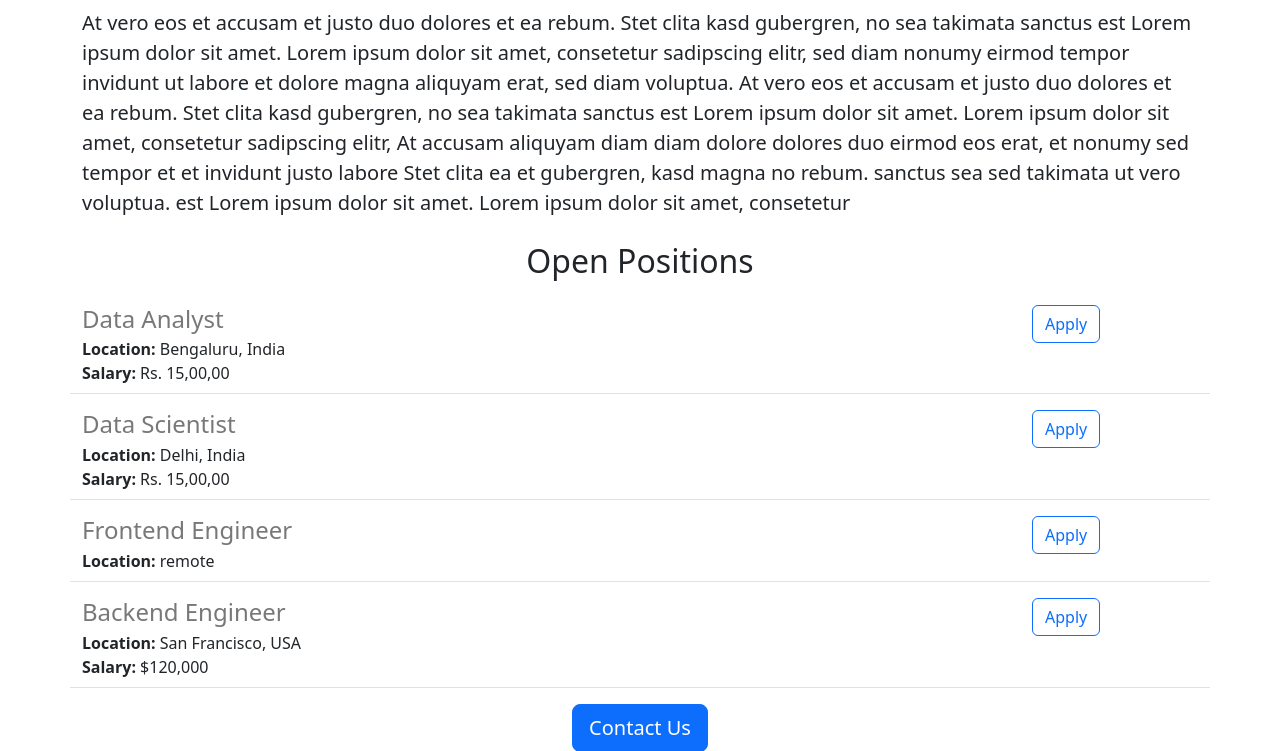
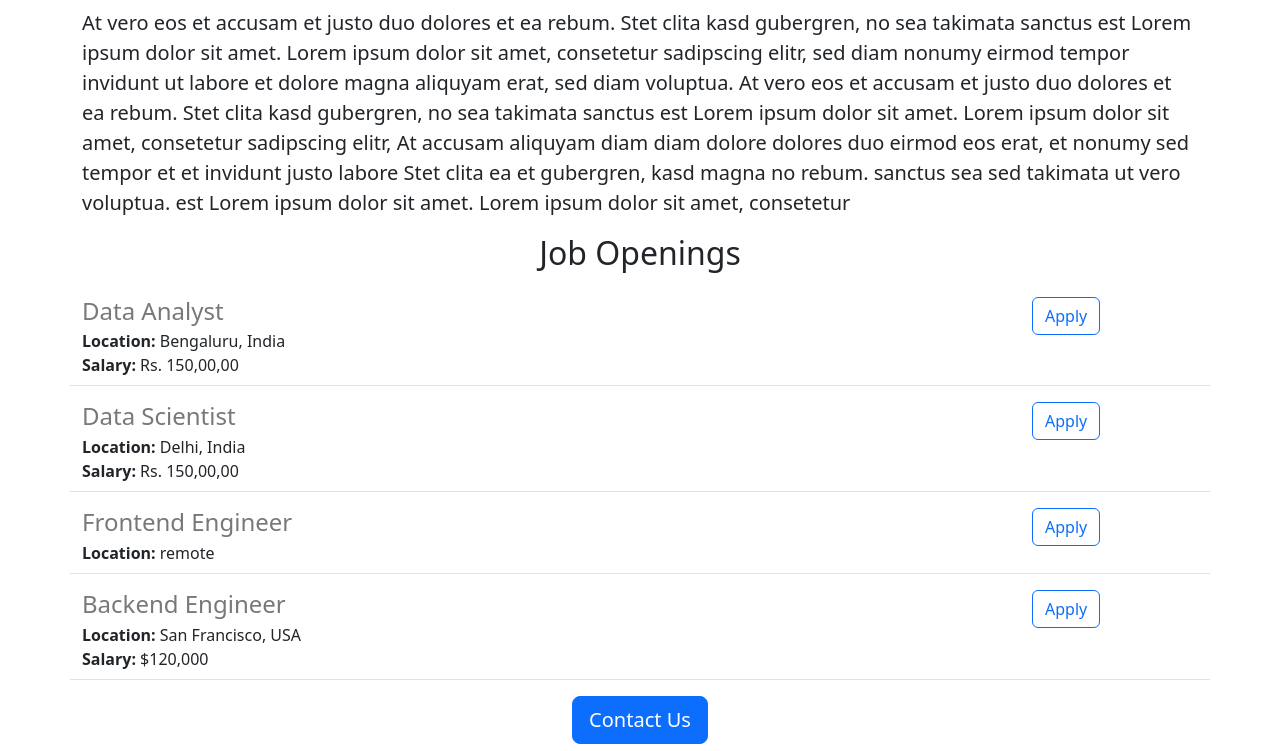
Before and after one commit to yernaz-togizbayev/jovian-careers-website-v2, a Flask app: page / in a window 1280 px wide. Shown: the part 1296-2047 px from the top of the page. Run offline with Flask 2, Linux system fonts and the light colour scheme.

Commit message:
made some changes

```diff
--- a/main.py
+++ b/main.py
@@ -7,13 +7,13 @@ JOBS = [
     'id': 1,
     'title': 'Data Analyst',
     'location': 'Bengaluru, India',
-    'salary': 'Rs. 15,00,00'
+    'salary': 'Rs. 150,00,00'
   },
   {
     'id': 2,
     'title': 'Data Scientist',
     'location': 'Delhi, India',
-    'salary': 'Rs. 15,00,00'
+    'salary': 'Rs. 150,00,00'
   },
   {
     'id': 3,
@@ -32,7 +32,8 @@ JOBS = [
 @app.route("/")
 
 def hello_word():
-  return render_template('home.html', jobs=JOBS,)
+  return render_template('home.html',
+                         jobs=JOBS)
 
 
 @app.route("/api/jobs")
--- a/templates/home.html
+++ b/templates/home.html
@@ -29,7 +29,7 @@
   <br>
   At vero eos et accusam et justo duo dolores et ea rebum. Stet clita kasd gubergren, no sea takimata sanctus est Lorem ipsum dolor sit amet. Lorem ipsum dolor sit amet, consetetur sadipscing elitr, sed diam nonumy eirmod tempor invidunt ut labore et dolore magna aliquyam erat, sed diam voluptua. At vero eos et accusam et justo duo dolores et ea rebum. Stet clita kasd gubergren, no sea takimata sanctus est Lorem ipsum dolor sit amet. Lorem ipsum dolor sit amet, consetetur sadipscing elitr, At accusam aliquyam diam diam dolore dolores duo eirmod eos erat, et nonumy sed tempor et et invidunt justo labore Stet clita ea et gubergren, kasd magna no rebum. sanctus sea sed takimata ut vero voluptua. est Lorem ipsum dolor sit amet. Lorem ipsum dolor sit amet, consetetur
       </p>
-      <h2 class="text-center mt-4 mb-4">Open Positions</h2>
+      <h2 class="text-center mt-2  mb-4">Job Openings</h2>
       <p>
         <div>
           {% for job in jobs %}
```
